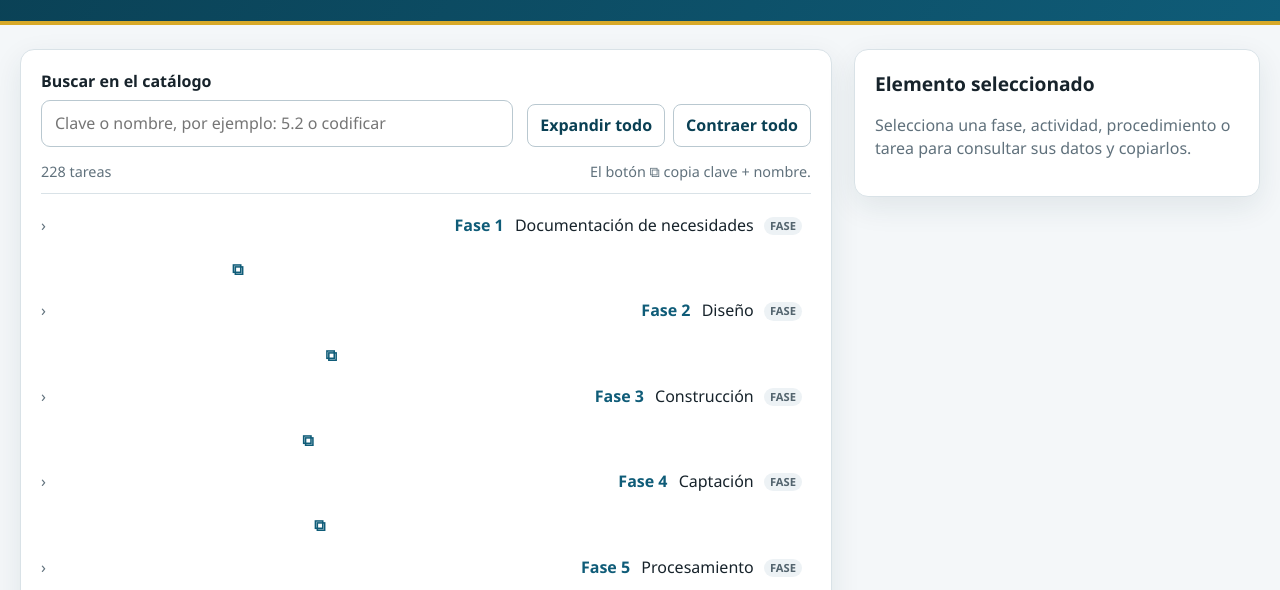
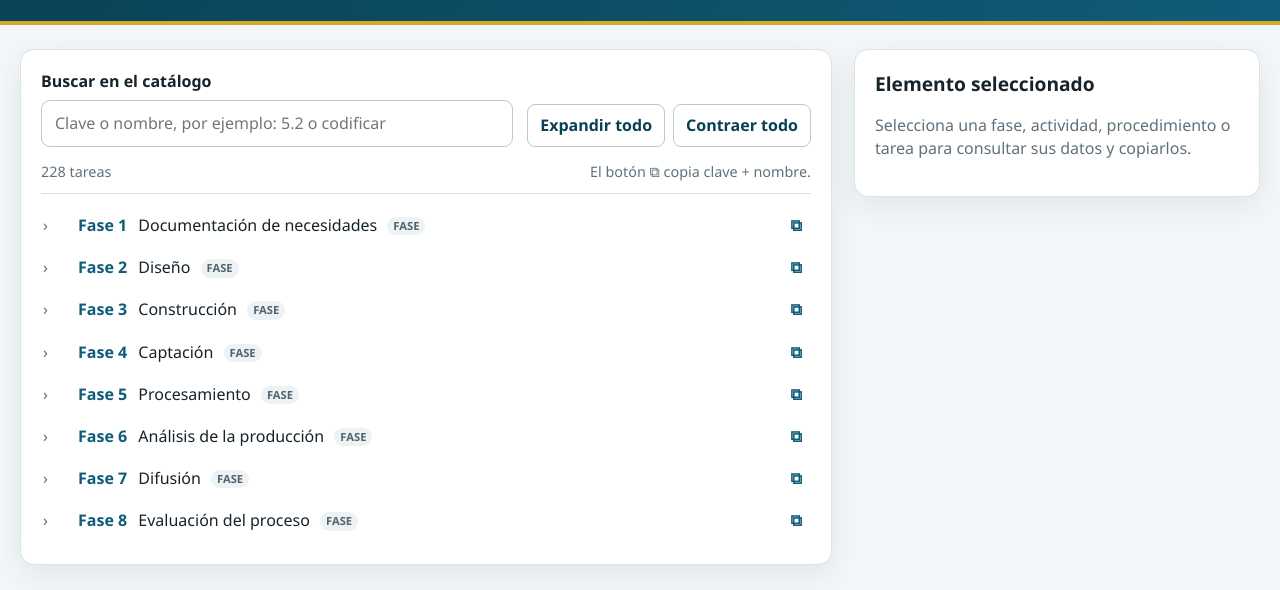
Before and after one commit to ramegon76/cat_tareas, a plain HTML site: page index.html in a window 1280 px wide. Shown: the part 148-738 px from the top of the page. Drawn offline with Linux system fonts and the light colour scheme.

Commit message:
Add files via upload

```diff
--- a/css/estilo.css
+++ b/css/estilo.css
@@ -127,20 +127,22 @@ summary::-webkit-details-marker { display: none; }
 details[open] > .chev { transform: rotate(90deg); }
 
 summary{
-  display:flex;
-  align-items:center;
+  display:block;
 }
 
 summary > .nodeRow{
   flex:1;
 }
 
-.nodeRow {
-  display: grid;
-  grid-template-columns: minmax(0, 1fr) auto;
-  gap: 6px;
-  align-items: center;
-  border-radius: 8px;
+.nodeRow{
+  display:grid;
+  grid-template-columns: 22px minmax(0,1fr) auto;
+  gap:6px;
+  align-items:center;
+  border-radius:8px;
+}
+.nodeRow .chev{
+  justify-self:center;
 }
 .nodeRow:hover { background: #f4f8fa; }
 .nodeRow.active { background: var(--brand-soft); box-shadow: inset 3px 0 var(--brand); }
@@ -173,14 +175,15 @@ summary > .nodeRow{
 }
 
 .children { margin-left: 20px; padding-left: 11px; border-left: 1px solid #dce5ea; }
-.miniCopy {
-  margin-right: 5px;
-  border: 0;
-  border-radius: 7px;
-  padding: 7px 9px;
-  color: var(--brand);
-  background: transparent;
-  font-weight: 700;
+.miniCopy{
+  justify-self:end;
+  margin-right:0;
+  border:0;
+  border-radius:7px;
+  padding:7px 9px;
+  color:var(--brand);
+  background:transparent;
+  font-weight:700;
 }
 .miniCopy:hover { background: #dceef5; }
 
```
